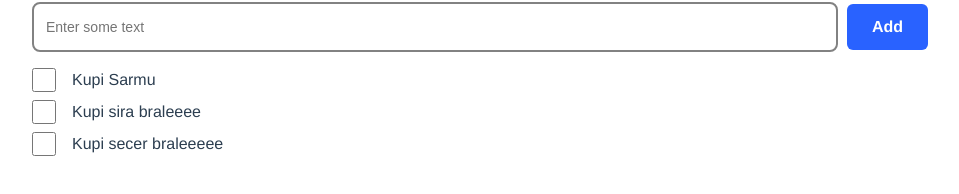
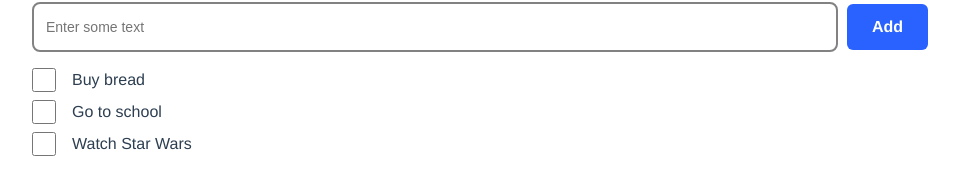
Before and after one commit to grimyx/todos, a Vue app: page / in a window 1280 px wide. Shown: the part 132-326 px from the top of the page, without its empty margins (160-1119 px from the left). Built offline with nearby package versions, Linux system fonts and the light colour scheme.

Commit message:
All done

```diff
--- a/src/App.vue
+++ b/src/App.vue
@@ -1,7 +1,7 @@
 <template>
   <div id="main">
     <h1>#todos</h1>
-    <ButtonGroup :buttons="btns" @selected-filter="gg" />
+    <ButtonGroup :buttons="btns" @selected-filter="selectSortButton" />
     <TaskInput v-if="!btns[2].selected" @task-name="newTask"/>
     <TodoList :tasks="filterTasks(filterOption.filter, tasks)" @task-checked="taskChecked" @delete-task="deleteTask"/>
   </div>
@@ -12,24 +12,26 @@ import { reactive, watch } from 'vue';
 import ButtonGroup from './components/ButtonGroup.vue';
 import TodoList from './components/TaskList.vue';
 import TaskInput from './components/TaskInput.vue';
+//import { getTasks, setTasks } from './TasksModel';
 
 const tasks = reactive([
   {
     taskId: 0,
-    task: "Kupi Sarmu",
+    task: "Buy bread",
     isDone: false,
   },
   {
     taskId: 1,
-    task: "Kupi sira braleeee",
+    task: "Go to school",
     isDone: false,
   },
   {
     taskId: 2,
-    task: "Kupi secer braleeeee",
+    task: "Watch Star Wars",
     isDone: false,
   }
 ]);
+
 
 // Values for buttons
 const btns = reactive([
@@ -77,8 +79,7 @@ const taskChecked = (id) => {
   tasks.filter(task => task.taskId === id)[0].isDone = true;
 }
 
-const gg = (id) => {
-  console.log('Radi', id);
+const selectSortButton = (id) => {
   btns.forEach(option => option.id === id ? option.selected = true : option.selected = false);
 }
 
@@ -106,7 +107,9 @@ const newTask = (task) => {
 
 watch(btns, (newState) => {
   filterOption.filter = newState.filter(option => option.selected )[0].filterEmit;
-})
+});
+
+
 </script>
 
 <style lang="scss">
--- a/src/components/ButtonGroup.vue
+++ b/src/components/ButtonGroup.vue
@@ -9,20 +9,9 @@
 </template>
 
 <script setup>
-//import { reactive, watch } from 'vue';
 
 const props = defineProps(['buttons']);
 
-//const emits = defineEmits(['selected-filter']);
-/*
-watch(btns, (newBtns) => {
-    const e = (newBtns.filter(btn => btn.selected))[0].filterEmit;
-    emits('selected-filter', e);
-})
-
-const selectOption = (id) => {
-   btns.forEach(option => option.id === id ? option.selected = true : option.selected = false);
-}*/
 </script>
 
 <style lang="scss" scoped>
@@ -30,6 +19,7 @@ const selectOption = (id) => {
     display: flex;
     justify-content: space-around;
     border-bottom: 1px solid #BDBDBD;
+    cursor: default;
 }
 
 .option-selected {
--- a/src/components/TaskItem.vue
+++ b/src/components/TaskItem.vue
@@ -2,7 +2,7 @@
     <div id="todo-item">
         <input type="checkbox" :disabled="props.isDone"
         :checked="props.isDone" @change="$emit('task-checked', props.taskId)"/>
-        <p>{{props.task}}</p>
+        <p :class="{'strike-text' : props.isDone}">{{props.task}}</p>
         <IconButton :icon="deleteIcon" @click="$emit('delete-task', props.taskId)" v-if="props.isDone" />
     </div>
 </template>
@@ -29,6 +29,7 @@ input {
     margin-right: 1rem;
     justify-self: flex-start;
 }
+
 input:disabled {
     color: blue;
 }
@@ -36,5 +37,8 @@ input:disabled {
 delete-btn {
     justify-self: flex-end;
 }
-/* stil ide posle */
+
+.strike-text {
+    text-decoration: line-through;
+}
 </style>
```
